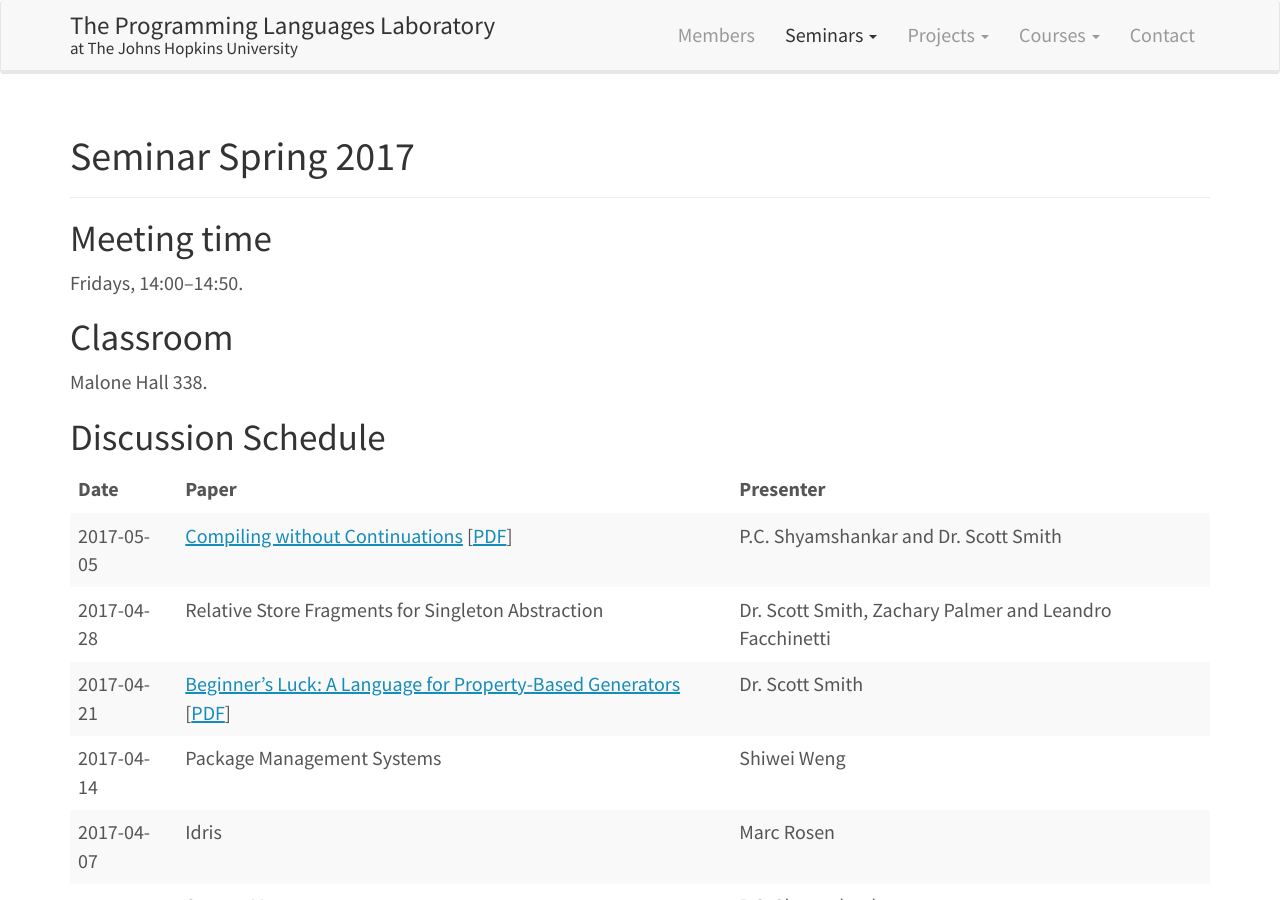
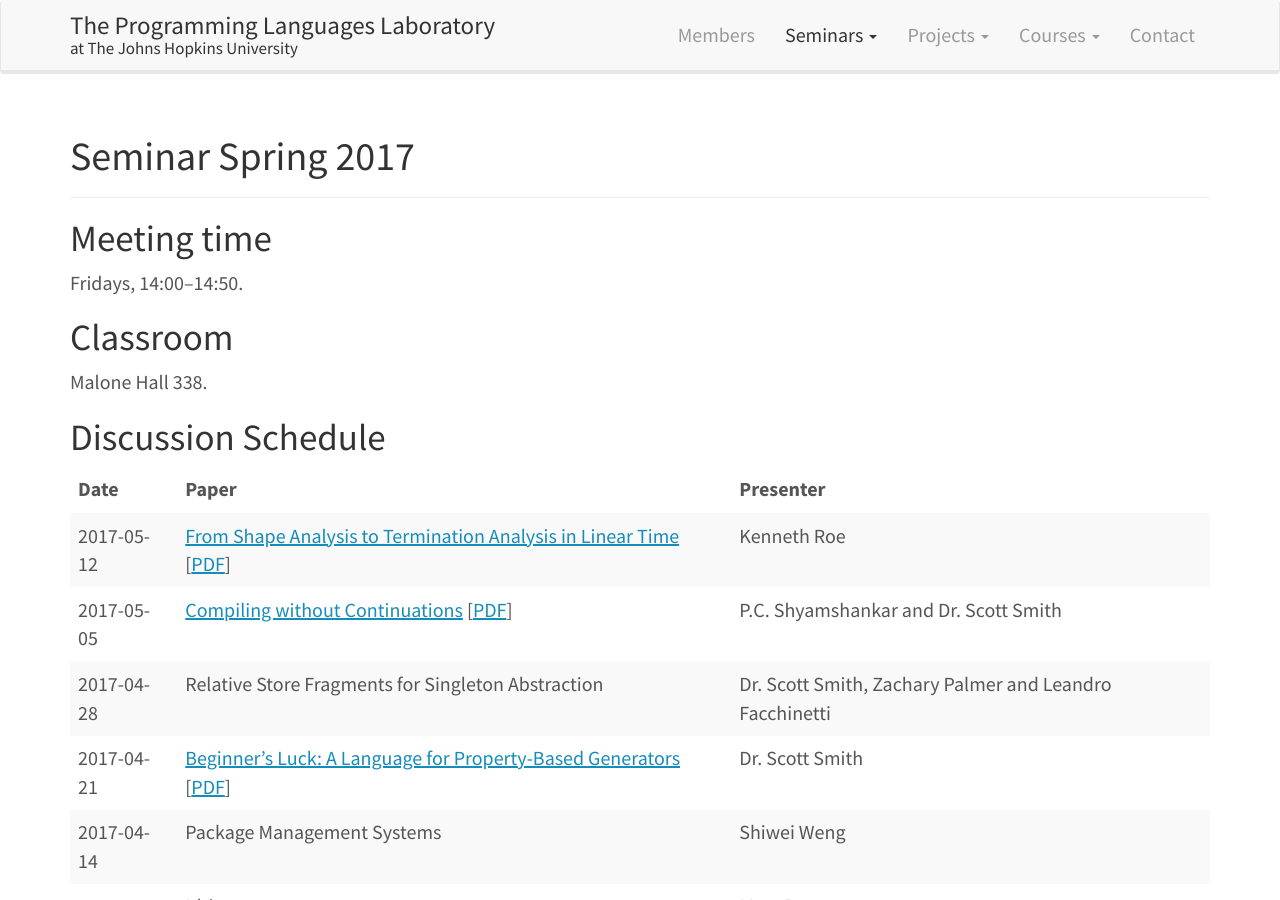
Before and after one commit to JHU-PL-Lab/www-pl-lab, a Jekyll site: the page built from seminars/spring-2017.md, in a window 1280 px wide and 900 px high. Built offline with Jekyll 4.4.1, drawn with Linux system fonts in a browser that asks for light colours.

Commit message:
Add 2017-05-12 seminar

```diff
--- a/seminars/spring-2017.md
+++ b/seminars/spring-2017.md
@@ -18,6 +18,7 @@ Discussion Schedule
 
 |       Date | Paper                                                                                                                                                                                                                                     | Presenter                                               |
 |------------+-------------------------------------------------------------------------------------------------------------------------------------------------------------------------------------------------------------------------------------------+---------------------------------------------------------|
+| 2017-05-12 | [From Shape Analysis to Termination Analysis in Linear Time](https://link.springer.com/chapter/10.1007/978-3-319-41528-4_23) [[PDF](https://www.cs.bgu.ac.il/~romanm/cav16.pdf)]                                                          | Kenneth Roe                                             |
 | 2017-05-05 | [Compiling without Continuations](https://www.microsoft.com/en-us/research/publication/compiling-without-continuations/) [[PDF](https://www.microsoft.com/en-us/research/wp-content/uploads/2016/11/compiling-without-continuations.pdf)] | P.C. Shyamshankar and Dr. Scott Smith                   |
 | 2017-04-28 | Relative Store Fragments for Singleton Abstraction                                                                                                                                                                                        | Dr. Scott Smith, Zachary Palmer and Leandro Facchinetti |
 | 2017-04-21 | [Beginner’s Luck: A Language for Property-Based Generators](https://arxiv.org/abs/1607.05443) [[PDF](https://arxiv.org/pdf/1607.05443)]                                                                                                   | Dr. Scott Smith                                         |
```
